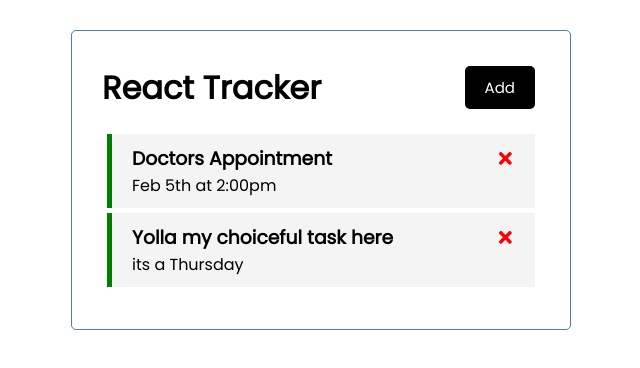
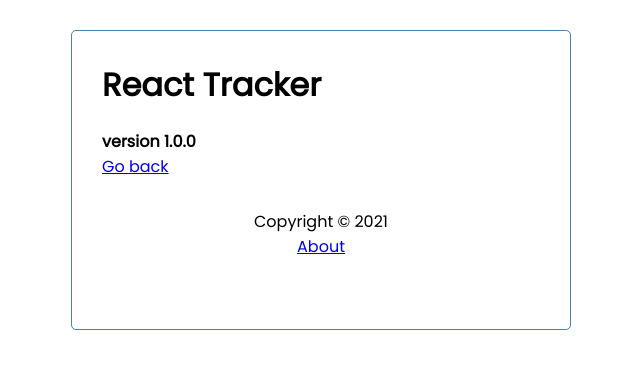
Before and after one commit to Abi-Seth/React_Tracker, a React (Create React App) app: page /about in a window 1280 px wide. Shown: the top 368 px of the page, without its empty margins (319-959 px from the left). Built offline with nearby package versions, Linux system fonts and the light colour scheme; data requests are answered from the project's data file.

Commit message:
Feat: changed all static file to backend and dynamic

```diff
--- a/package.json
+++ b/package.json
@@ -10,6 +10,7 @@
     "react": "^17.0.2",
     "react-dom": "^17.0.2",
     "react-icons": "^4.3.1",
+    "react-router-dom": "^6.0.2",
     "react-scripts": "4.0.3",
     "web-vitals": "^1.1.2"
   },
--- a/src/App.js
+++ b/src/App.js
@@ -1,8 +1,11 @@
 import './App.css';
 import { useState, useEffect } from "react" ;
+import { BrowserRouter as Router, Routes, Route } from 'react-router-dom';
 import Header from './components/Header';
+import Footer from './components/Footer';
 import Tasks from './components/Tasks';
 import AddTask from './components/AddTask';
+import About from './components/About';
 
 // class based
 // import React from 'react';
@@ -79,11 +82,21 @@
 	}
 
 	return (
-		<div className="container">
-			<Header title="React Tracker" onAdd={() => setShowAddTask(!showAddTask)} showAdd={showAddTask}/>
-			{showAddTask && <AddTask onAdd={addTask} />}
-			{ tasks.length > 0 ? <Tasks tasks={tasks} onDelete={deleteTask} onToggle={toggleReminder} /> : 'No tasks available' }
-		</div>
+		<Router>
+			<div className="container">
+				<Header title="React Tracker" onAdd={() => setShowAddTask(!showAddTask)} showAdd={showAddTask}/>
+				<Routes>
+					<Route path='/' exact render={ (props) => (
+						<>
+							{showAddTask && <AddTask onAdd={addTask} />}
+							{tasks.length > 0 ? <Tasks tasks={tasks} onDelete={deleteTask} onToggle={toggleReminder} /> : 'No tasks available' }
+						</>)
+					} />
+					<Route path='/about' element={<About />} />
+				</Routes>
+				<Footer />
+			</div>
+		</Router>
 	);
 }
 
--- /dev/null
+++ b/src/components/About.js
@@ -0,0 +1,12 @@
+import { Link } from 'react-router-dom'
+
+const About = () => {
+    return (
+        <div>
+            <h4>version 1.0.0</h4>
+            <Link to='/'>Go back</Link>
+        </div>
+    )
+}
+
+export default About
--- /dev/null
+++ b/src/components/Footer.js
@@ -0,0 +1,12 @@
+import { Link } from 'react-router-dom'
+
+const Footer = () => {
+    return (
+        <footer>
+            <p>Copyright &copy; 2021</p>
+            <Link to='/about'>About</Link>
+        </footer>
+    )
+}
+
+export default Footer
--- a/src/components/Header.js
+++ b/src/components/Header.js
@@ -1,15 +1,19 @@
 import PropTypes from 'prop-types';
 import Button from './Button';
+import { useLocation } from 'react-router-dom'
 
 const Header = ({ title, onAdd, showAdd }) => {
     // const name = 'Seth';
     // const x = true;
 
+    const location = useLocation()
+
     return (
         <header className='header'>
             <h1 style={{ color: 'black', backgroundColor: 'white'}}>{ title }</h1>
             {/* <p style={paragraphyStyles}>This developer here is { x ? name : 'Unknown' }.</p> */}
-            <Button color={showAdd ? 'red' : 'black'} title={showAdd ? 'Close' : 'Add'} onClick={onAdd}/>
+
+            {location.pathname === '/' && <Button color={showAdd ? 'red' : 'black'} title={showAdd ? 'Close' : 'Add'} onClick={onAdd}/>}
         </header>
     )
 }
```
Also changed, not shown: 1 other file (tests, documents, lock files or other folders).
